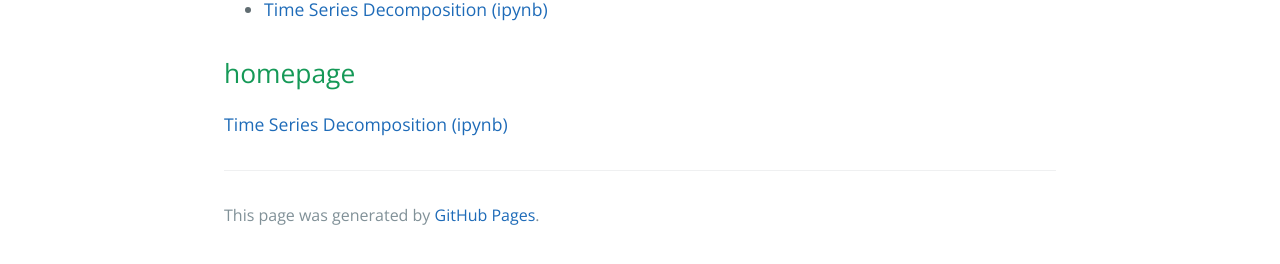
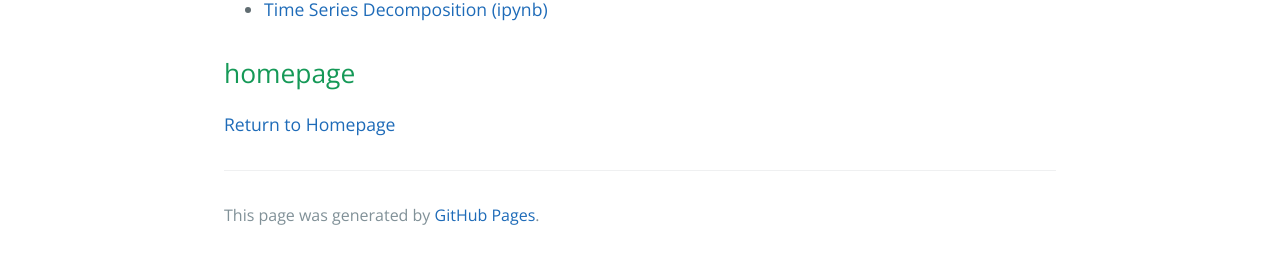
Before and after one commit to AGeorge01/AGeorge01.github.io, a Jekyll site: the page built from Timeseries/index.md, in a window 1280 px wide. Shown: the part 441-705 px from the top of the page. Built offline with Jekyll 4.4.1, drawn with Linux system fonts in a browser that asks for light colours; our own code applies the rules of GitHub Pages for plain Markdown files.

Commit message:
Update index.md

```diff
--- a/Timeseries/index.md
+++ b/Timeseries/index.md
@@ -10,4 +10,4 @@ Here are links to the available files:
 
 homepage
 -
-[Time Series Decomposition (ipynb)](TimeSeries/)
+[Return to Homepage](AGeorge01.github.io)
```
